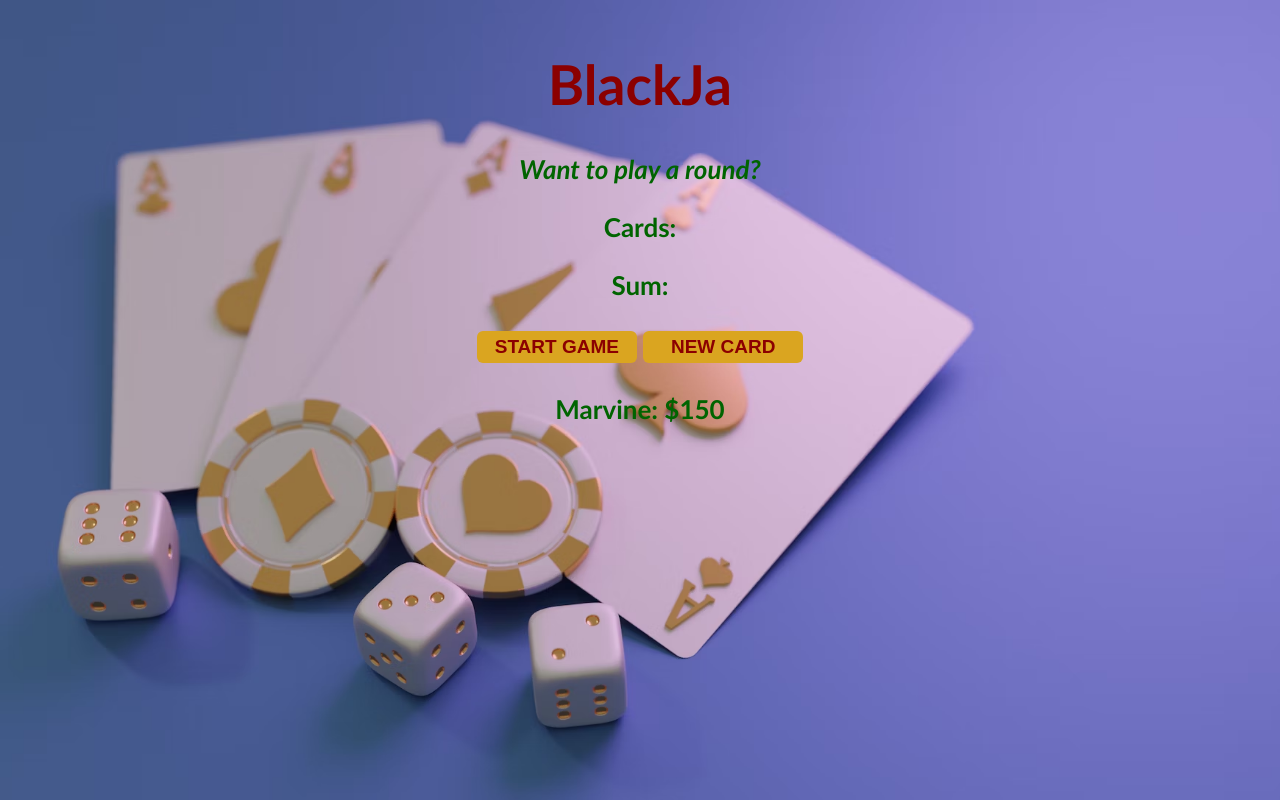
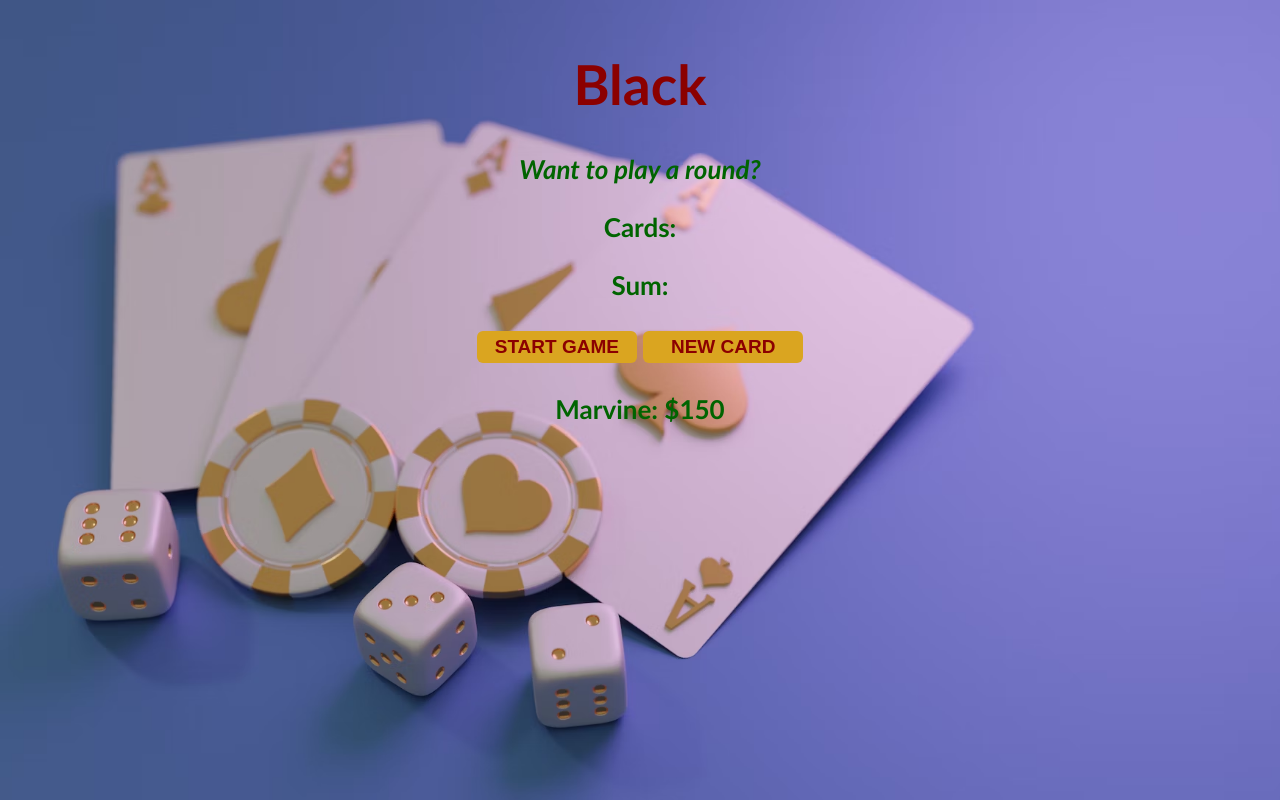
Before and after one commit to 896ma/Black-Jack-Game, a plain HTML site: page index.html in a window 1280 px wide. Drawn offline with Linux system fonts and the light colour scheme.

Commit message:
Update index.html

```diff
--- a/index.html
+++ b/index.html
@@ -5,7 +5,7 @@
 
 </head>
 <body>
-<h1>BlackJa </h1>
+<h1>Black </h1>
 
 <p id="message-el">Want to play a round?</p>
 <p id="cards-el">Cards:</p>
```
